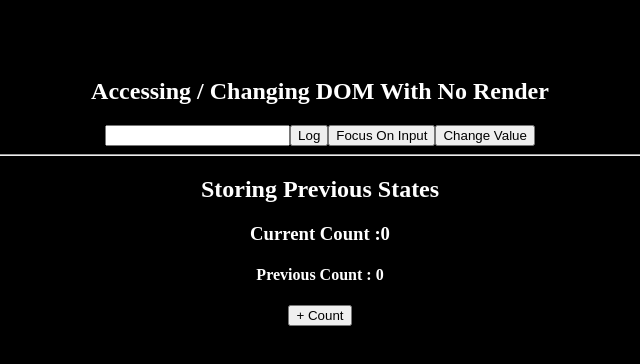
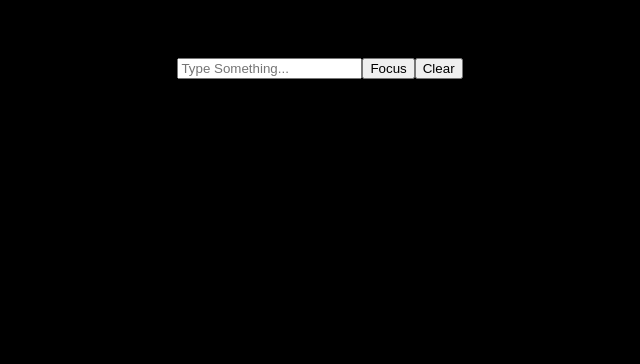
Before and after one commit to a-elshennawy/learn-react, a React (Vite) app: page / in a window 1280 px wide. Shown: the top 364 px of the page, without its empty margins (320-960 px from the left). Built offline with nearby package versions, Linux system fonts and the light colour scheme.

Commit message:
useImperativeHandle

```diff
--- a/src/App.jsx
+++ b/src/App.jsx
@@ -2,6 +2,7 @@ import "./App.css";
 import ContextComp from "./Hooks/ContextComp";
 import UseContext from "./Hooks/UseContext";
 import UseEffect from "./Hooks/UseEffect";
+import UseImperativeHandle from "./Hooks/UseImperativeHandle";
 import UseReducer from "./Hooks/UseReducer";
 import UseRef from "./Hooks/UseRef";
 import UseState from "./Hooks/UseState";
@@ -10,7 +11,7 @@ function App() {
   return (
     <>
       <div className="mainContainer">
-        <UseRef />
+        <UseImperativeHandle />
       </div>
     </>
   );
--- /dev/null
+++ b/src/Hooks/UseImperativeHandle.jsx
@@ -0,0 +1,41 @@
+//it's basicaly used when you are already using useRef
+// it's for when you need a parent comp. to interact with a child comp. and specify what can it access init
+import { useImperativeHandle, useRef, forwardRef } from "react";
+
+// Parent
+export default function UseImperativeHandle() {
+  // declare a ref first
+  const inputRef = useRef();
+  return (
+    <>
+      {/* here we are accessing the child comp. using ref */}
+      <CustomeInput ref={inputRef} />
+      <button onClick={() => inputRef.current.refFocus()}>focus</button>
+      <button onClick={() => inputRef.current.refClear()}>clear</button>
+    </>
+  );
+}
+
+// Child
+const CustomeInput = forwardRef((props, ref) => {
+  // declare a ref first
+  const inputRef = useRef();
+
+  //   using the hook to create methods to interact in a specific & cusomized way with the ref and allowing the access
+  useImperativeHandle(ref, () => ({
+    refFocus: () => {
+      inputRef.current.focus();
+    },
+    refClear: () => {
+      inputRef.current.value = "";
+    },
+  }));
+
+  return (
+    <>
+      <input type="text" ref={inputRef} placeholder="type something..." />
+    </>
+  );
+});
+
+// not really gonna use it but just an "add to your knowledge" sorta thing :)
```
Also changed, not shown: 1 other file (tests, documents, lock files or other folders).
